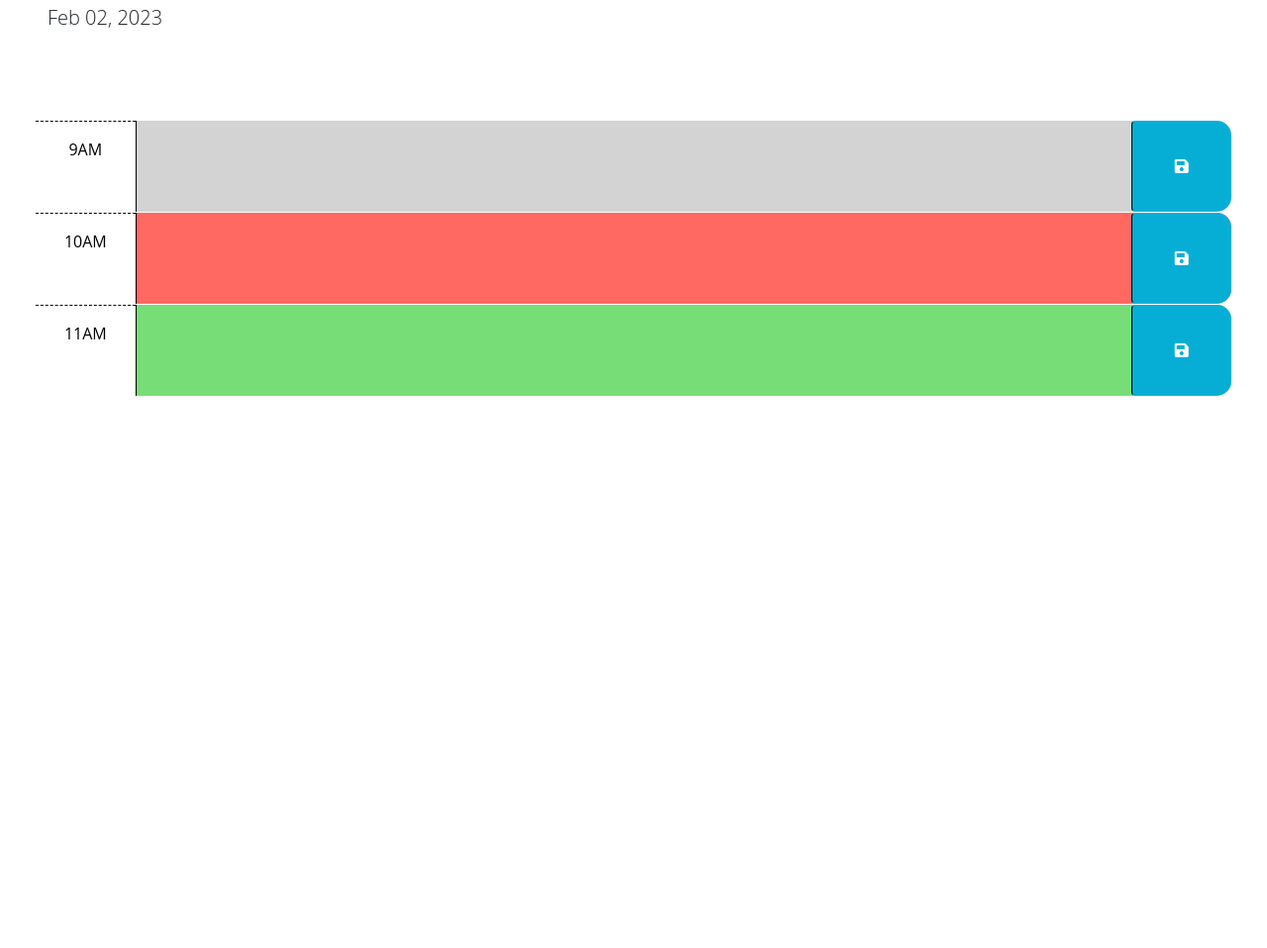
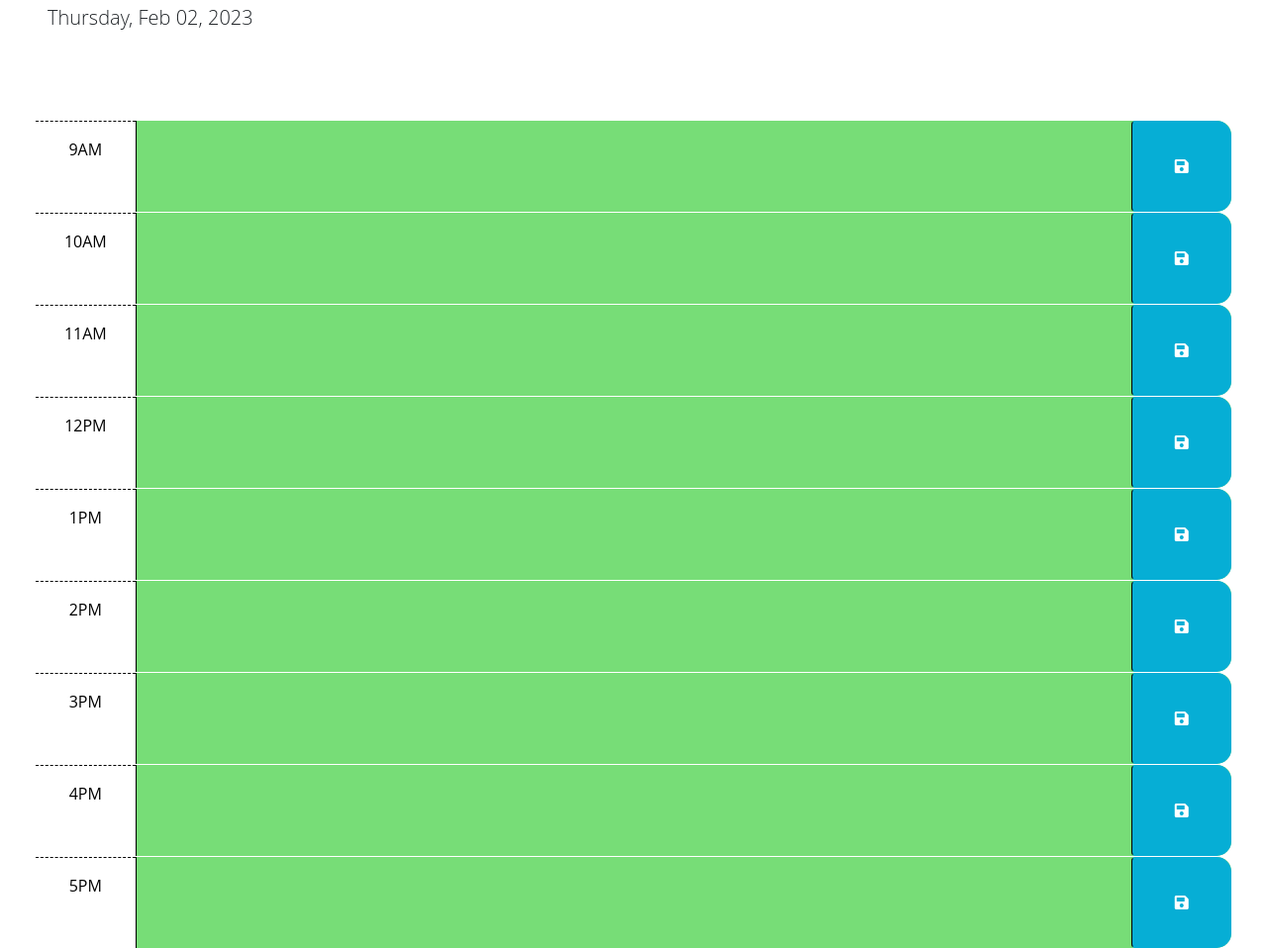
Before and after one commit to AnitaBanh/Scheduler, a plain HTML site: page index.html in a window 1280 px wide. Shown: the part 176-1134 px from the top of the page at 99% size. Before the commit the page ends 800 px from the top, so only its background shows below. Drawn offline with nearby package versions, Linux system fonts and the light colour scheme.

Commit message:
added class determination and local storage

```diff
--- a/index.html
+++ b/index.html
@@ -41,7 +41,6 @@
         code is implemented.
         -->
 
-      <!-- Example of a past time block. The "past" class adds a gray background color. -->
       <div id="hour-9" class="row time-block past">
         <div class="col-2 col-md-1 hour text-center py-3">9AM</div>
         <textarea class="col-8 col-md-10 description" rows="3"> </textarea>
@@ -50,8 +49,7 @@
         </button>
       </div>
 
-      <!-- Example of a present time block. The "present" class adds a red background color. -->
-      <div id="hour-10" class="row time-block present">
+      <div id="hour-10" class="row time-block past">
         <div class="col-2 col-md-1 hour text-center py-3">10AM</div>
         <textarea class="col-8 col-md-10 description" rows="3"> </textarea>
         <button class="btn saveBtn col-2 col-md-1" aria-label="save">
@@ -59,15 +57,66 @@
         </button>
       </div>
 
-      <!-- Example of a future time block. The "future" class adds a green background color. -->
-      <div id="hour-11" class="row time-block future">
+      <div id="hour-11" class="row time-block past">
         <div class="col-2 col-md-1 hour text-center py-3">11AM</div>
         <textarea class="col-8 col-md-10 description" rows="3"> </textarea>
         <button class="btn saveBtn col-2 col-md-1" aria-label="save">
           <i class="fas fa-save" aria-hidden="true"></i>
         </button>
       </div>
+
+
+      <div id="hour-12" class="row time-block past">
+        <div class="col-2 col-md-1 hour text-center py-3">12PM</div>
+        <textarea class="col-8 col-md-10 description" rows="3"> </textarea>
+        <button class="btn saveBtn col-2 col-md-1" aria-label="save">
+          <i class="fas fa-save" aria-hidden="true"></i>
+        </button>
+      </div>
+
+      <div id="hour-13" class="row time-block past">
+        <div class="col-2 col-md-1 hour text-center py-3">1PM</div>
+        <textarea class="col-8 col-md-10 description" rows="3"> </textarea>
+        <button class="btn saveBtn col-2 col-md-1" aria-label="save">
+          <i class="fas fa-save" aria-hidden="true"></i>
+        </button>
+      </div>
+
+      <div id="hour-14" class="row time-block past">
+        <div class="col-2 col-md-1 hour text-center py-3">2PM</div>
+        <textarea class="col-8 col-md-10 description" rows="3"> </textarea>
+        <button class="btn saveBtn col-2 col-md-1" aria-label="save">
+          <i class="fas fa-save" aria-hidden="true"></i>
+        </button>
+      </div>
+
+      <div id="hour-15" class="row time-block past">
+        <div class="col-2 col-md-1 hour text-center py-3">3PM</div>
+        <textarea class="col-8 col-md-10 description" rows="3"> </textarea>
+        <button class="btn saveBtn col-2 col-md-1" aria-label="save">
+          <i class="fas fa-save" aria-hidden="true"></i>
+        </button>
+      </div>
+
+      <div id="hour-16" class="row time-block past">
+        <div class="col-2 col-md-1 hour text-center py-3">4PM</div>
+        <textarea class="col-8 col-md-10 description" rows="3"> </textarea>
+        <button class="btn saveBtn col-2 col-md-1" aria-label="save">
+          <i class="fas fa-save" aria-hidden="true"></i>
+        </button>
+      </div>
+
+      <div id="hour-17" class="row time-block past">
+        <div class="col-2 col-md-1 hour text-center py-3">5PM</div>
+        <textarea class="col-8 col-md-10 description" rows="3"> </textarea>
+        <button class="btn saveBtn col-2 col-md-1" aria-label="save">
+          <i class="fas fa-save" aria-hidden="true"></i>
+        </button>
+      </div>
+
     </div>
+
+
 
     <script src="https://cdnjs.cloudflare.com/ajax/libs/jquery/3.2.1/jquery.min.js"></script>
     <script src="https://cdn.jsdelivr.net/npm/dayjs@1.11.3/dayjs.min.js"
--- a/script.js
+++ b/script.js
@@ -2,9 +2,27 @@
 // the code isn't run until the browser has finished rendering all the elements
 // in the html.
 
-// $(window).load(function() {
+$(window).on("load", function() {
+  currentTime();
 
-// }
+  for(let i=0; i < 24; i++) {
+  $("#hour-" + i).children("textarea").text(localStorage.getItem("hour-" + i));
+  }
+
+  for(let i=0; i < 24; i++) {
+    var id = "hour-" + i;
+    var nowHour = now.format("HH");
+    if (i == nowHour) {
+      $("#"+ id).removeClass("future past").addClass("present");
+     }
+    if (i > nowHour) {
+      $("#"+ id).removeClass("past present").addClass("future");
+    }
+    if (i < nowHour) {
+      $("#"+ id).removeClass("future present").addClass("past");
+    }
+   }
+});
 
 // TODO: Add a listener for click events on the save button. This code should
 // use the id in the containing time-block as a key to save the user input in
@@ -13,48 +31,72 @@
 // time-block containing the button that was clicked? How might the id be
 // useful when saving the description in local storage?
 let now = dayjs();
-var handleSaveBtn = function (event) {
-  event.preventDefault();
-  var userEntry = $(".col-8").val();
-  $(".saveBtn").click(function () {$('#saveBtn').html();
-  localStorage.setItem('task',value);
-  $('#saveBtn').html(localStorage.content);
-  });
-};
+// var handleSaveBtn = function (event) {
+  // event.preventDefault();
+  // var userEntry = $(".time-block").val();
+  // $(".saveBtn").click(function () {
+    // $('.description').html();
+    // console.log($(this).parent().attr('id'));
+  // localStorage.setItem('task',this.value);
+  // $('#saveBtn').html(localStorage.content);
+//   });
+// };
+
+
+$(".saveBtn").click(function () {
+  console.log();
+  var hour = $(this).parent().attr('id');
+  var contents = $(this).siblings("textarea").val();
+  localStorage.setItem(hour, contents);
+});
+
+
 
 // TODO: Add code to apply the past, present, or future class to each time
 // block by comparing the id to the current hour. HINTS: How can the id
 // attribute of each time-block be used to conditionally add or remove the
 // past, present, and future classes? How can Day.js be used to get the
 // current hour in 24-hour time?
+ //("div[id^='hour-']")
 
-function presentClass () {
-  if(now.format("HH") == (this.id)) {
-  $(".time-block").removeClass("future past").addClass("present");
-} return
-  };
+//  for(let i=0; i<24; i++) {
+//   var id = "hour-" + i;
+//   var nowHour = now.format("HH");
+//   if (i = now) {
+//     $("#"+ id).removeClass("future past").addClass("present");
+//    }
+//   if (i > now) {
+//     $("#"+ id).removeClass("past present").addClass("future");
+//   }
+//   if (i < now) {
+//     $("#"+ id).removeClass("future present").addClass("past");
+//   }
+//  }
 
-// var timeBlock =   $('.col-2')
+// function presentClass () {
+//   if(now.format("HH") == (this.id)) {
+//   $(".time-block").removeClass("future past").addClass("present");
+// } return
+//   };
+
+// var timeBlock =   $('.time-block')
 // function colorScheme () {
 //   var elements = document.querySelector('.time-block');
 //   for (var i = 0; i< elements.length ; i++) {
-//   if timeBlock[i].isBefore(dayjs({})) {
+//   if (timeBlock[i].isBefore(dayjs({}))) {
 //   addClass('.past');
 //   timeBlock.removeClass('.future');
 //   timeBlock.removeClass('.present');
-//   css.background-color:grey
 // }
-// else if {
-//   timeBlock.isAfter(dayjs({})) {
-
+// else
+//   (timeBlock.isAfter(dayjs({}))) {
 //     timeBlock.removeClass('.present');
 //     timeBlock.removeClass('.past');
-
-//   }
-// else {
+//   } else {
 //   timeBlock.addClass('.present');
 // }}
 // }
+
 
 // TODO: Add code to get any user input that was saved in localStorage and set
 // the values of the corresponding textarea elements. HINT: How can the id
@@ -65,10 +107,8 @@ function presentClass () {
 
 
 function currentTime() {
-  var addDate = $("#currentDay").text(now.format('MMM DD, YYYY'));
+  var addDate = $("#currentDay").text(now.format('dddd, MMM DD, YYYY'));
   setInterval(function () {
     addDate
   }, 1000);
 }
-
-currentTime();
```
